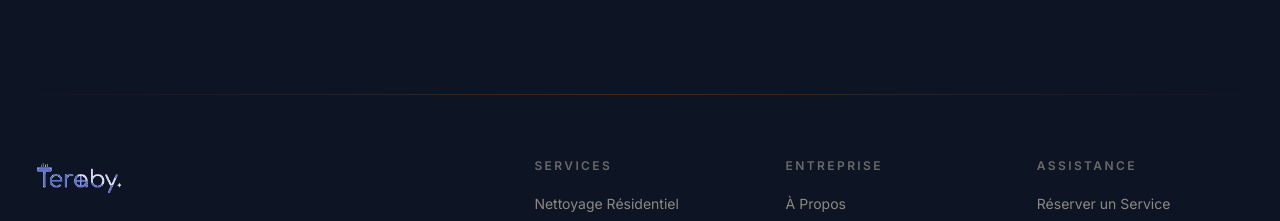
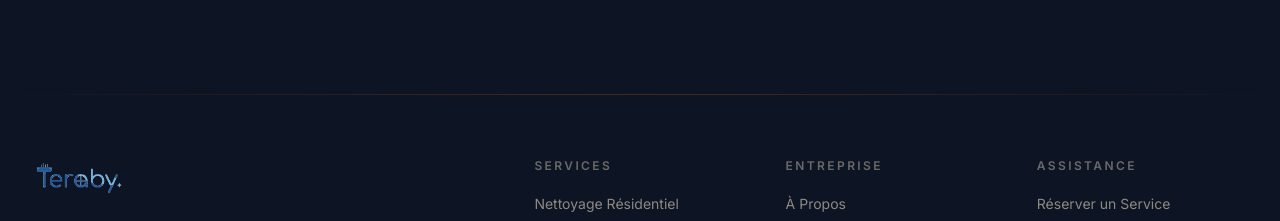
Before and after one commit to Alioune-Ndoye/Teraby-client, a React (Vite) app: page / in a window 1280 px wide. Shown: the part 7797-8018 px from the top of the page. Built offline with nearby package versions, Linux system fonts and the light colour scheme; no server answers; a web font is replaced by a local one.

Commit message:
fix: remove footer logo color filter to match navbar logo exactly
Footer and navbar now use the same /logo.webp with no CSS filter —
single source of truth for brand logo across the entire app.

Co-Authored-By: Claude Sonnet 4.6 <noreply@anthropic.com>

```diff
--- a/src/components/Footer.jsx
+++ b/src/components/Footer.jsx
@@ -65,7 +65,6 @@ export default function Footer() {
                 height="80"
                 loading="eager"
                 className="h-10 w-auto transition-opacity duration-300 group-hover:opacity-80"
-                style={{ filter: 'grayscale(1) sepia(1) saturate(3) hue-rotate(195deg) brightness(1.15)' }}
               />
             </Link>
 
```
